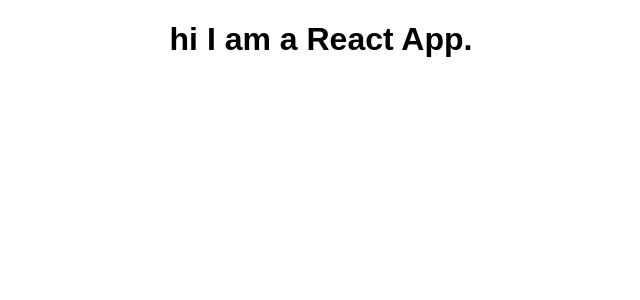
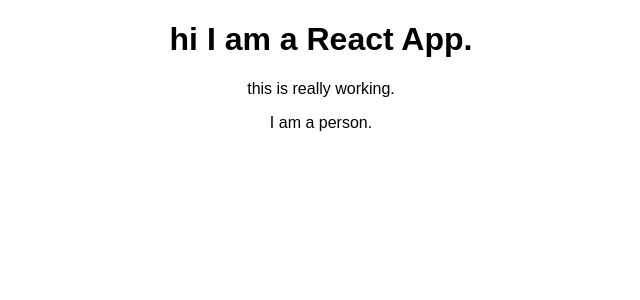
Before and after one commit to liminjun/React-Complete-Gudie, a React (Create React App) app: page / in a window 1280 px wide. Shown: the top 300 px of the page, without its empty margins (319-959 px from the left). Built offline with nearby package versions, Linux system fonts and the light colour scheme.

Commit message:
feat:添加Person组件

```diff
--- a/src/App.js
+++ b/src/App.js
@@ -1,14 +1,19 @@
 import React, { Component } from 'react';
 import logo from './logo.svg';
 import './App.css';
+import Person from './Person/Person'
 
 class App extends Component {
   render() {
     return (
       <div className="App">
         <h1>hi I am a React App.</h1>
+        <p>this is really working.</p>
+        <Person></Person>
       </div>
+
     );
+    //return React.createElement('div',{className:'App'},'h1','I am React Developer.');
   }
 }
 
--- /dev/null
+++ b/src/Person/Person.js
@@ -0,0 +1,7 @@
+import React from 'react';
+
+const person=()=>{
+    return <p> I am a person.</p>
+};
+
+export default person;
```
